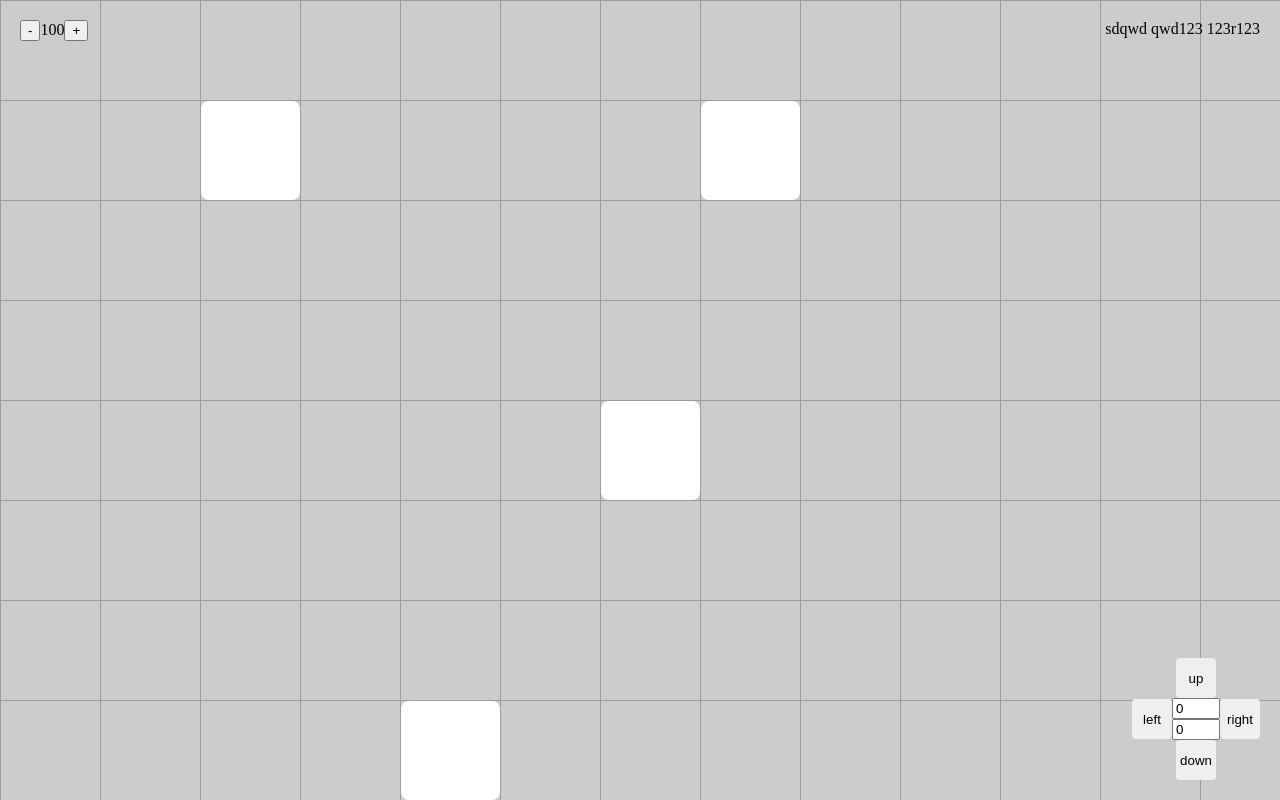
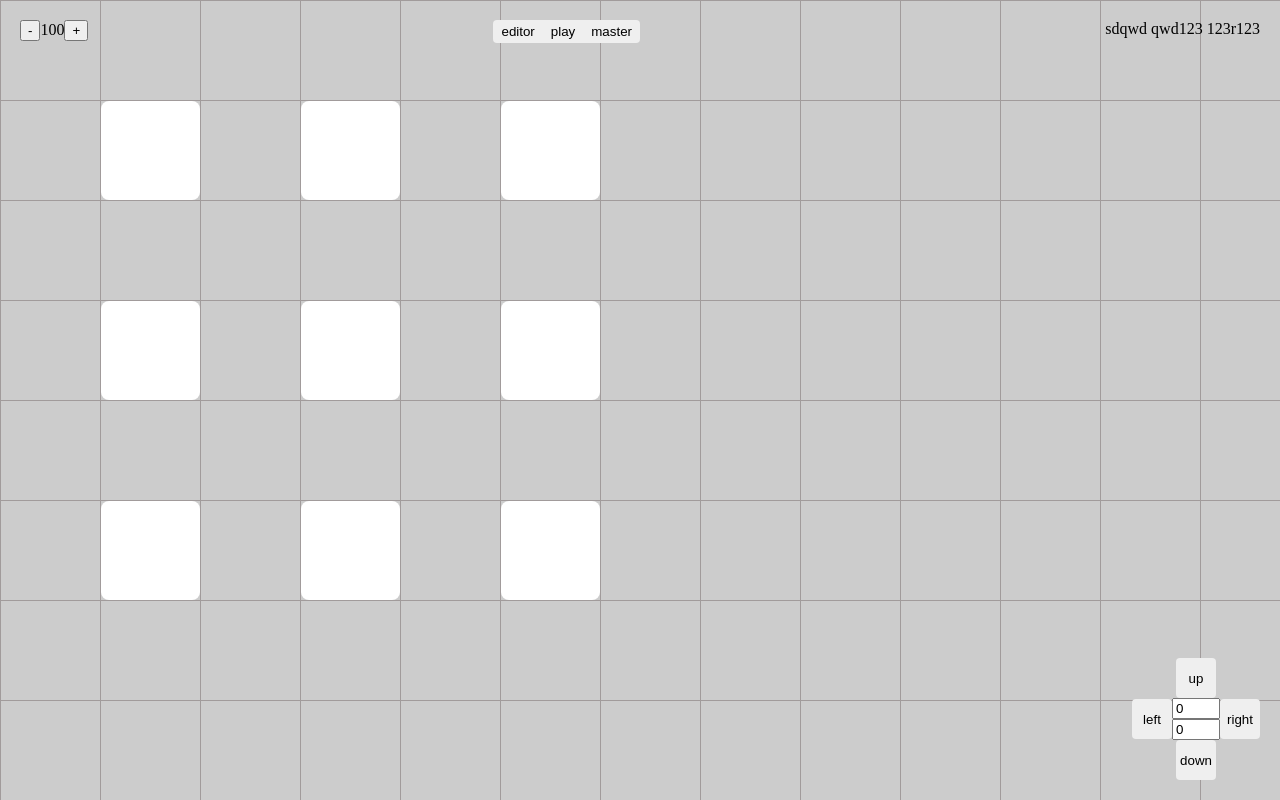
Before and after one commit to anaxronik/board-game-editor, a React (Vite) app in the folder front/: page / in a window 1280 px wide. Built offline with nearby package versions, Linux system fonts and the light colour scheme.

Commit message:
add game mode

```diff
--- a/front/package.json
+++ b/front/package.json
@@ -15,7 +15,8 @@
     "mobx": "^6.10.2",
     "mobx-react-lite": "^4.0.5",
     "react": "^18.2.0",
-    "react-dom": "^18.2.0"
+    "react-dom": "^18.2.0",
+    "uuid": "^9.0.1"
   },
   "devDependencies": {
     "@types/lodash": "^4.14.199",
--- a/front/src/components/MapActors/MapActors.module.scss
+++ b/front/src/components/MapActors/MapActors.module.scss
@@ -5,3 +5,14 @@
   background-color: #fff;
   border-radius: 8px;
 }
+
+.clickable {
+  &:hover {
+    opacity: 0.8;
+    cursor: pointer;
+  }
+}
+
+.moving {
+  background-color: blue;
+}
--- a/front/src/components/MapActors/MapActors.tsx
+++ b/front/src/components/MapActors/MapActors.tsx
@@ -1,42 +1,46 @@
 import { observer } from "mobx-react-lite";
 import React from "react";
 
+import classNames from "classnames";
 import { frameStore as frame } from "../../stores/FrameStore/FrameStore";
+import { mapActorsStore } from "../../stores/MapActorsStore/MapActorsStore";
 import { mapPositionStore as position } from "../../stores/MapPositionStore/MapPositionStore";
 import styles from "./MapActors.module.scss";
 
 const MapActors: React.FC = observer(() => {
   const gap = 1;
-  const actors: { x: number; y: number }[] = [
-    { x: 1, y: 2 },
-    { x: 2, y: -3 },
-    { x: 4, y: 6 },
-    { x: 7, y: 4 },
-    { x: 1, y: 7 },
-  ];
 
   return (
     <>
-      {actors.map((actor, idx) => {
+      {mapActorsStore.actors?.map((actor, idx) => {
         const x = -1 * position.x + actor.y * frame.frameSize + gap;
         const y = position.y + actor.x * frame.frameSize + gap;
         const width = frame.frameSize - gap;
         const height = frame.frameSize - gap;
         return (
           <div
-            title={[
-              `x=${x}`,
-              `y=${y}`,
-              `width=${width}`,
-              `height=${height}`,
-            ].join("\n")}
-            className={styles.actor}
+            className={classNames(
+              styles.actor,
+              actor.isClickable ? styles.clickable : undefined,
+              actor.isMoving ? styles.moving : undefined
+            )}
             key={idx}
             style={{
               left: x + "px",
               top: y + "px",
               width: width + "px",
               height: height + "px",
+            }}
+            onMouseDown={(e) => {
+              if (actor.isClickable) {
+                e.stopPropagation();
+              }
+            }}
+            onClick={() => {
+              if (actor.isClickable) {
+                console.log("click", actor.id);
+                actor.toggleIsMoving();
+              }
             }}
           ></div>
         );
--- /dev/null
+++ b/front/src/components/MapModeSelector/MapModeSelector.module.scss
@@ -0,0 +1,21 @@
+.block {
+  display: flex;
+  flex-direction: row;
+  overflow: hidden;
+  border-radius: 4px;
+}
+
+.button {
+  border: none;
+  padding: 4px 8px;
+  cursor: pointer;
+
+  &:hover {
+    opacity: 0.8;
+  }
+}
+
+.active {
+  background-color: #545454;
+  color: white;
+}
--- /dev/null
+++ b/front/src/components/MapModeSelector/MapModeSelector.tsx
@@ -0,0 +1,28 @@
+import classNames from "classnames";
+import { observer } from "mobx-react-lite";
+import React from "react";
+import { mapModeStore as store } from "../../stores/MapModeStore/MapModeStore";
+import styles from "./MapModeSelector.module.scss";
+
+const MapModeSelector: React.FC = observer(() => {
+  return (
+    <div className={styles.block}>
+      {store.modes.map((m) => (
+        <button
+          className={classNames(
+            styles.button,
+            store.activeMode === m ? styles.active : undefined
+          )}
+          onClick={() => {
+            store.setActive(m);
+          }}
+          key={m.mode}
+        >
+          {m.mode}
+        </button>
+      ))}
+    </div>
+  );
+});
+
+export default MapModeSelector;
--- a/front/src/components/layouts/MapLayout/MapLayout.module.scss
+++ b/front/src/components/layouts/MapLayout/MapLayout.module.scss
@@ -26,3 +26,8 @@ $verticalGap: 20px;
   right: $horizontalGap;
   bottom: $verticalGap;
 }
+
+.topCenter {
+  right: 50%;
+  top: $verticalGap;
+}
--- a/front/src/components/layouts/MapLayout/MapLayout.tsx
+++ b/front/src/components/layouts/MapLayout/MapLayout.tsx
@@ -8,6 +8,7 @@ interface IProps {
     left?: React.ReactNode;
     right?: React.ReactNode;
     bottomRight?: React.ReactNode;
+    topCenter?: React.ReactNode;
   };
 }
 
--- a/front/src/pages/MapPage/MapPage.tsx
+++ b/front/src/pages/MapPage/MapPage.tsx
@@ -3,6 +3,7 @@ import { observer } from "mobx-react-lite";
 import { useState } from "react";
 import Frame from "../../components/Frame/Frame";
 import MapActors from "../../components/MapActors/MapActors";
+import MapModeSelector from "../../components/MapModeSelector/MapModeSelector";
 import MapPositionChanger from "../../components/MapPositionChanger/MapPositionChanger";
 import ScaleChanger from "../../components/ScaleChanger/ScaleChanger";
 import MapLayout from "../../components/layouts/MapLayout/MapLayout";
@@ -19,6 +20,7 @@ const MapPage = observer(() => {
         left: <ScaleChanger />,
         right: <div>sdqwd qwd123 123r123 </div>,
         bottomRight: <MapPositionChanger />,
+        topCenter: <MapModeSelector />,
       }}
     >
       <div
--- /dev/null
+++ b/front/src/stores/MapActorsStore/MapActorStore/MapActorStore.ts
@@ -0,0 +1,31 @@
+import { makeAutoObservable } from "mobx";
+import { v4 as uuidv4 } from "uuid";
+
+export type MapActor = {
+  x: number;
+  y: number;
+  id?: string;
+  isClickable?: boolean;
+};
+
+export class MapActorStore {
+  x: number;
+  y: number;
+  id: string;
+  isClickable: boolean;
+
+  isMoving = false;
+
+  constructor(init: MapActor) {
+    this.x = init.x || 0;
+    this.y = init.y || 0;
+    this.id = init.id || uuidv4();
+    this.isClickable = init.isClickable || false;
+
+    makeAutoObservable(this);
+  }
+
+  toggleIsMoving = () => {
+    this.isMoving = !this.isMoving;
+  };
+}
--- /dev/null
+++ b/front/src/stores/MapActorsStore/MapActorsStore.ts
@@ -0,0 +1,30 @@
+import { makeAutoObservable } from "mobx";
+import { MapActor, MapActorStore } from "./MapActorStore/MapActorStore";
+
+export class MapActorsStore {
+  private _actors: MapActorStore[] = [];
+
+  constructor() {
+    const actors: MapActor[] = [
+      { x: 1, y: 1, isClickable: true },
+      { x: 3, y: 1 },
+      { x: 5, y: 1 },
+      { x: 1, y: 3 },
+      { x: 3, y: 3 },
+      { x: 5, y: 3 },
+      { x: 1, y: 5 },
+      { x: 3, y: 5 },
+      { x: 5, y: 5 },
+    ];
+
+    this._actors = actors.map((i) => new MapActorStore(i));
+
+    makeAutoObservable(this);
+  }
+
+  get actors() {
+    return this._actors;
+  }
+}
+
+export const mapActorsStore = new MapActorsStore();
--- /dev/null
+++ b/front/src/stores/MapModeStore/MapModeStore.ts
@@ -0,0 +1,22 @@
+import { makeAutoObservable } from "mobx";
+
+export type MapMode = {
+  mode: string;
+};
+
+export class MapModeStore {
+  modes: MapMode[] = [];
+  activeMode: null | MapMode = null;
+
+  constructor() {
+    this.modes = [{ mode: "editor" }, { mode: "play" }, { mode: "master" }];
+    this.setActive(this.modes[0]);
+    makeAutoObservable(this);
+  }
+
+  setActive = (mode: MapMode) => {
+    this.activeMode = mode;
+  };
+}
+
+export const mapModeStore = new MapModeStore();
```
Also changed, not shown: 1 other file (tests, documents, lock files or other folders).
